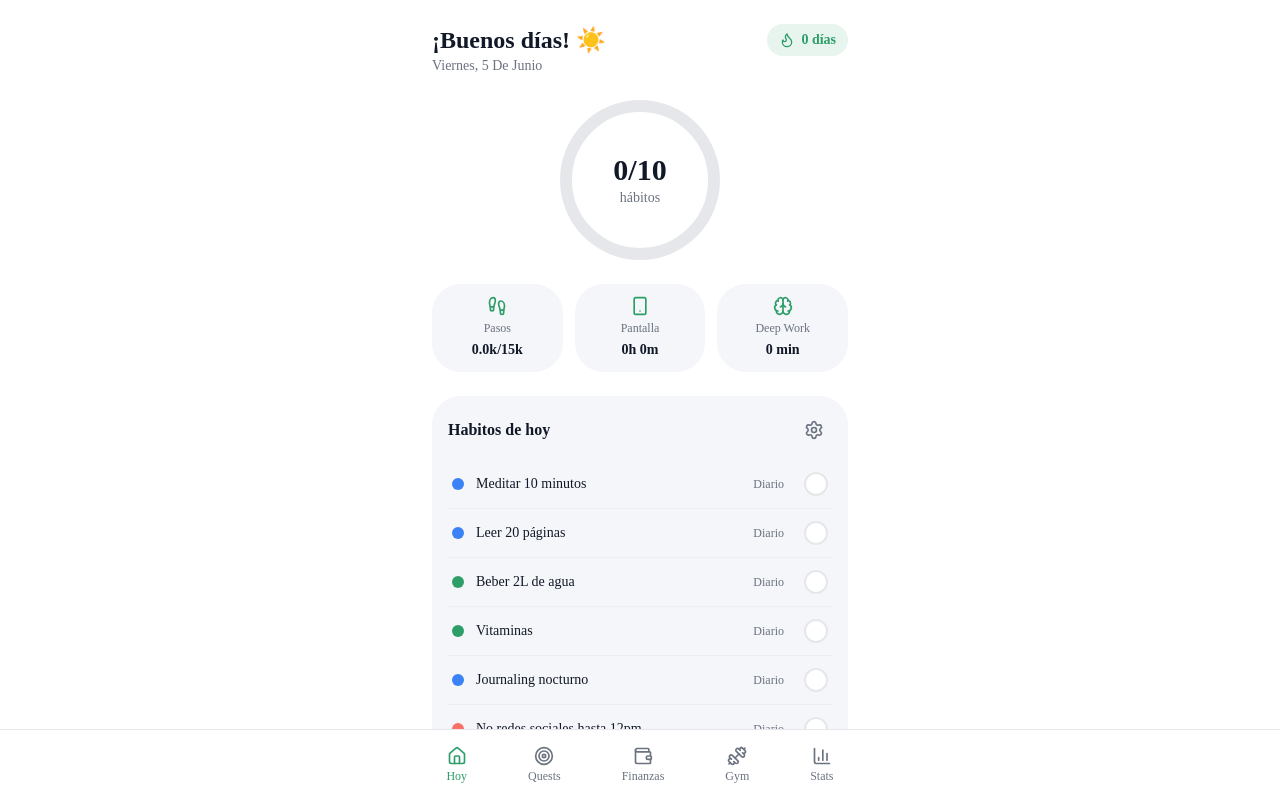
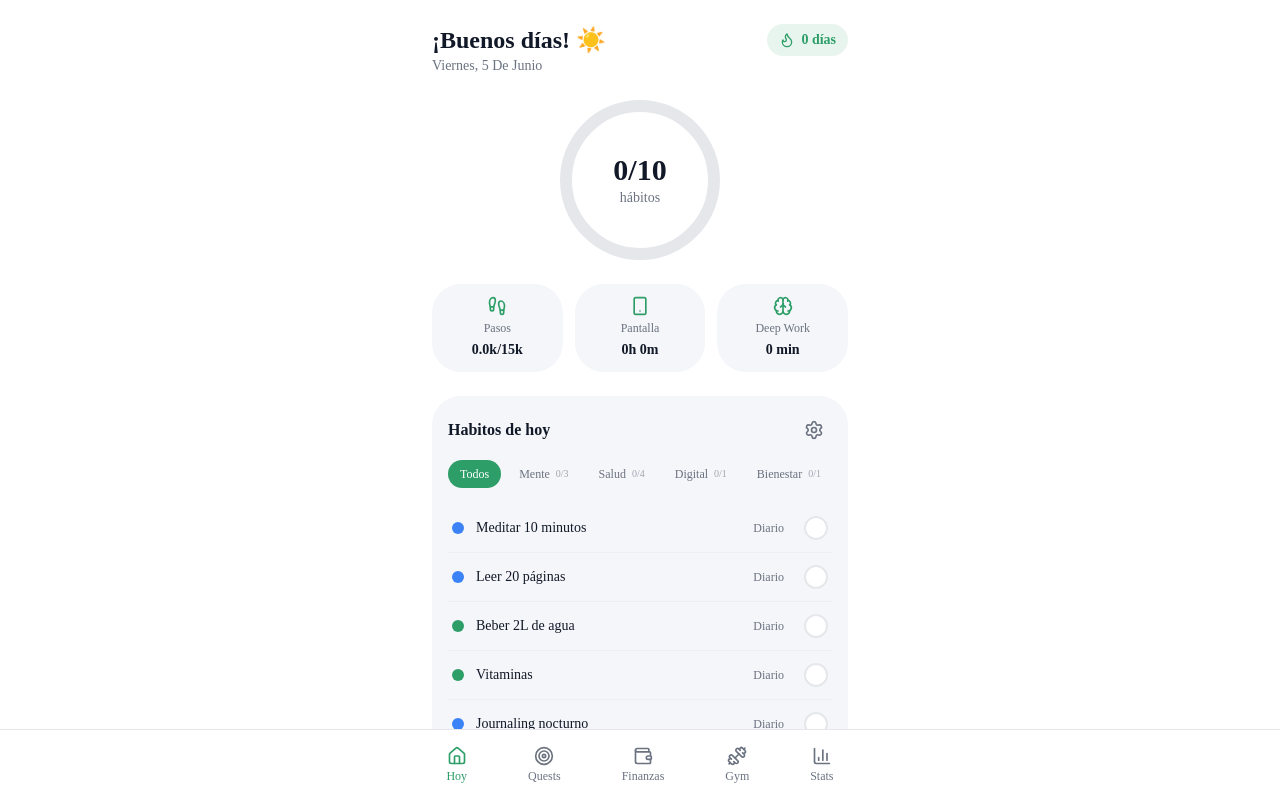
Before and after one commit to martamateu/summer_quest, a Next.js app: page / in a window 1280 px wide. Shown: the top 800 px of the page. Built offline with nearby package versions, Linux system fonts and the light colour scheme; no server answers; the database is empty.

Commit message:
feat: filter habits by area tabs in today dashboard

```diff
--- a/components/screens/today-dashboard.tsx
+++ b/components/screens/today-dashboard.tsx
@@ -1,10 +1,12 @@
 'use client'
 
+import { useState, useMemo } from 'react'
 import { Flame, Footprints, Smartphone, Brain, Settings } from 'lucide-react'
 import { ProgressRing } from '@/components/progress-ring'
 import { MetricChip } from '@/components/metric-chip'
 import { HabitRow } from '@/components/habit-row'
-import type { Habit, DailyMetrics } from '@/lib/types'
+import type { Habit, DailyMetrics, HabitArea } from '@/lib/types'
+import { AREA_LABELS, AREA_COLORS } from '@/lib/types'
 
 interface TodayDashboardProps {
   habits: Habit[]
@@ -16,10 +18,22 @@ interface TodayDashboardProps {
 }
 
 export function TodayDashboard({ habits, metrics, streak, onToggleHabit, onOpenPomodoro, onEditHabits }: TodayDashboardProps) {
+  const [selectedArea, setSelectedArea] = useState<'all' | HabitArea>('all')
+
   // Only show non-negotiable habits in today's dashboard
   const todayHabits = habits.filter((h) => h.nonNegotiable)
   const completedCount = todayHabits.filter((h) => h.completed).length
   const totalCount = todayHabits.length
+
+  // Get unique areas that have habits
+  const activeAreas = useMemo(() => {
+    const areas = new Set(todayHabits.map(h => h.area))
+    return Array.from(areas) as HabitArea[]
+  }, [todayHabits])
+
+  const filteredHabits = selectedArea === 'all'
+    ? todayHabits
+    : todayHabits.filter(h => h.area === selectedArea)
 
   const today = new Date()
   const dateString = today.toLocaleDateString('es-ES', {
@@ -79,8 +93,42 @@ export function TodayDashboard({ habits, metrics, streak, onToggleHabit, onOpenP
             <Settings className="w-5 h-5 text-muted-foreground" />
           </button>
         </div>
+
+        {/* Area tabs */}
+        {activeAreas.length > 1 && (
+          <div className="flex gap-1.5 mb-3 overflow-x-auto pb-1 -mx-1 px-1">
+            <button
+              onClick={() => setSelectedArea('all')}
+              className={`shrink-0 px-3 py-1.5 rounded-full text-xs font-medium transition-all ${
+                selectedArea === 'all' ? 'bg-primary text-primary-foreground' : 'bg-secondary text-muted-foreground'
+              }`}
+            >
+              Todos
+            </button>
+            {activeAreas.map(area => {
+              const areaHabits = todayHabits.filter(h => h.area === area)
+              const areaCompleted = areaHabits.filter(h => h.completed).length
+              return (
+                <button
+                  key={area}
+                  onClick={() => setSelectedArea(area)}
+                  className={`shrink-0 px-3 py-1.5 rounded-full text-xs font-medium transition-all flex items-center gap-1.5 ${
+                    selectedArea === area ? 'text-white' : 'bg-secondary text-muted-foreground'
+                  }`}
+                  style={selectedArea === area ? { backgroundColor: AREA_COLORS[area] } : undefined}
+                >
+                  {AREA_LABELS[area]}
+                  <span className={`text-[10px] ${selectedArea === area ? 'opacity-80' : 'opacity-60'}`}>
+                    {areaCompleted}/{areaHabits.length}
+                  </span>
+                </button>
+              )
+            })}
+          </div>
+        )}
+
         <div className="divide-y divide-border/50">
-          {todayHabits.map((habit) => (
+          {filteredHabits.map((habit) => (
             <HabitRow key={habit.id} habit={habit} onToggle={onToggleHabit} />
           ))}
         </div>
```
